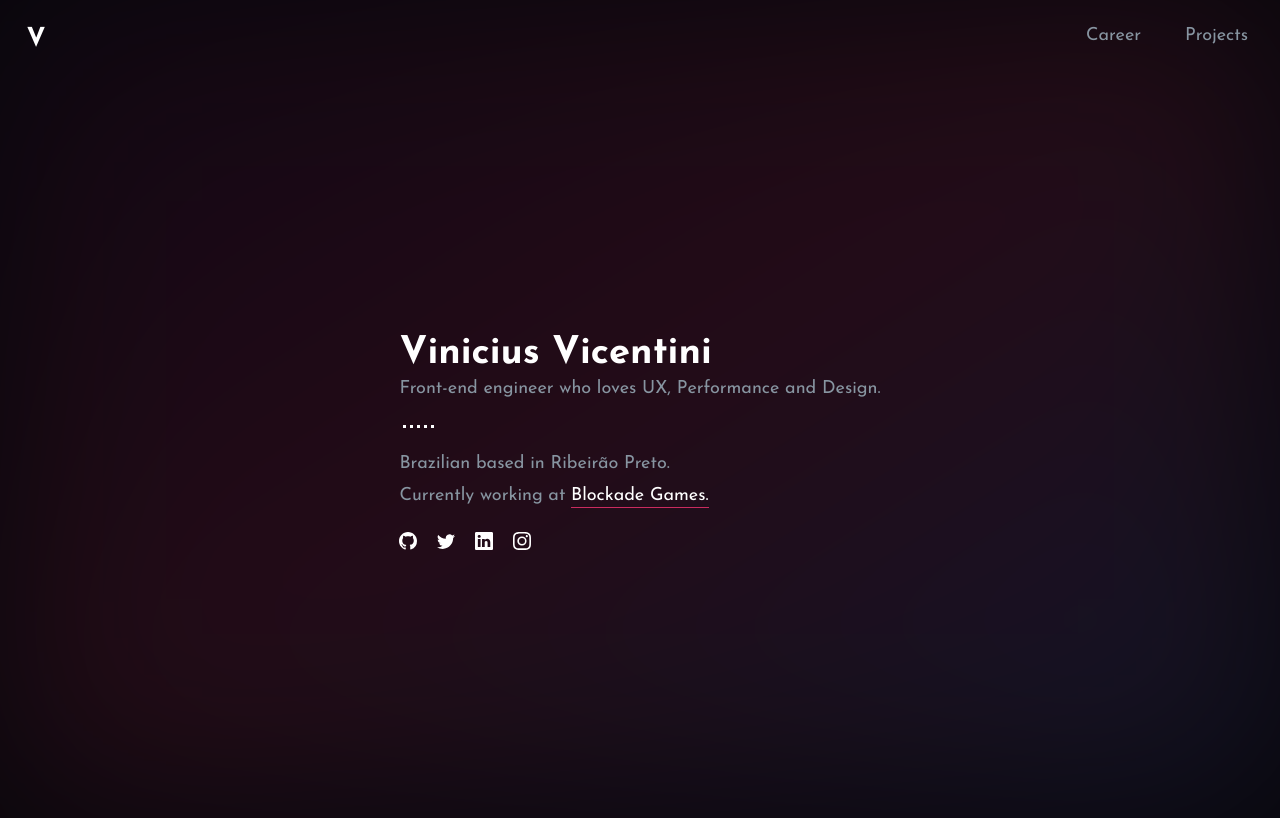
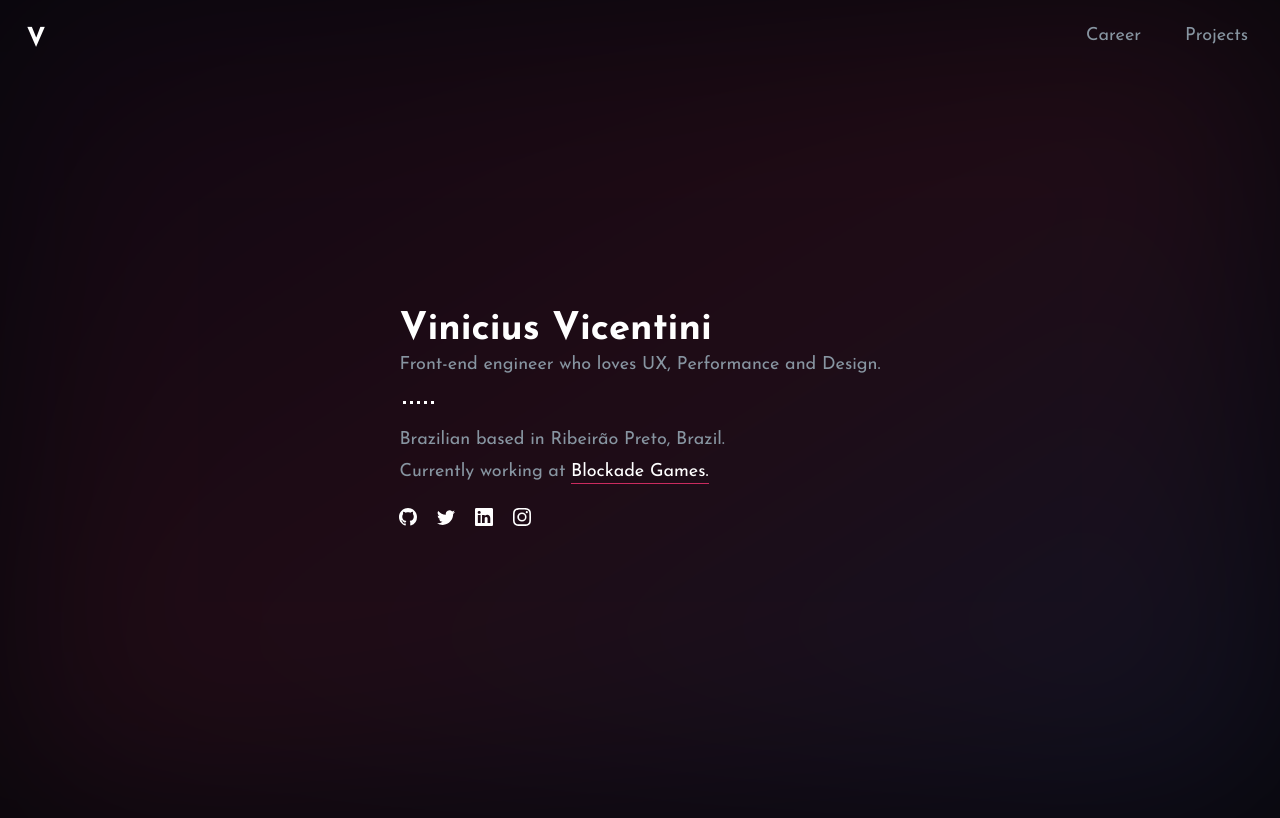
Before and after one commit to vinihvc/viniciusvicentini.com, a Next.js app: page / in a window 1280 px wide. Built offline with nearby package versions, Linux system fonts and the light colour scheme; no server answers.

Commit message:
update components

```diff
--- a/src/components/shadow-bg.tsx
+++ b/src/components/shadow-bg.tsx
@@ -13,9 +13,9 @@ export const ShadowBg = () => {
     >
       <Box
         css={{
-          $$primary: '68, 3, 69, 0.15',
-          $$secondary: '201, 44, 96 ,0.15',
-          $$tertiary: '72, 104, 219 ,0.15',
+          $$primary: '68, 3, 69, 0.13',
+          $$secondary: '201, 44, 96 ,0.13',
+          $$tertiary: '72, 104, 219 ,0.13',
 
           transition: 'all 0.3s cubic-bezier(0.4, 0, 0.2, 1) 0s',
           position: 'fixed',
--- a/src/layouts/default.tsx
+++ b/src/layouts/default.tsx
@@ -12,7 +12,7 @@ export const DefaultLayout = ({ children, ...props }: DefaultLayoutProps) => {
     <>
       <Header />
 
-      <Box as="main" {...props} css={{ py: '$6' }}>
+      <Box as="main" {...props}>
         {children}
       </Box>
 
--- a/src/pages/career.tsx
+++ b/src/pages/career.tsx
@@ -21,7 +21,7 @@ const AboutPage = () => {
           career
         </Hero>
 
-        <Stack direction="column">
+        <Stack direction="column" css={{ $$gap: '$space$8' }}>
           {COMPANIES?.map(
             ({ startDate, endDate, company, title, url, city, state }) => {
               const formattedStartDate = formatDate(startDate)
--- a/src/pages/index.tsx
+++ b/src/pages/index.tsx
@@ -76,7 +76,7 @@ const HomePage = () => {
             animate={{ opacity: 1, y: 0 }}
             transition={{ duration: 0.3, delay: 1.3 }}
           >
-            <Text>Brazilian based in Ribeirão Preto.</Text>
+            <Text>Brazilian based in Ribeirão Preto, Brazil.</Text>
 
             <Text>
               {'Currently working at '}
```
Also changed, not shown: src/components/project-card.tsx (+9 -8 lines), src/pages/projects.tsx (+3 -5 lines).
